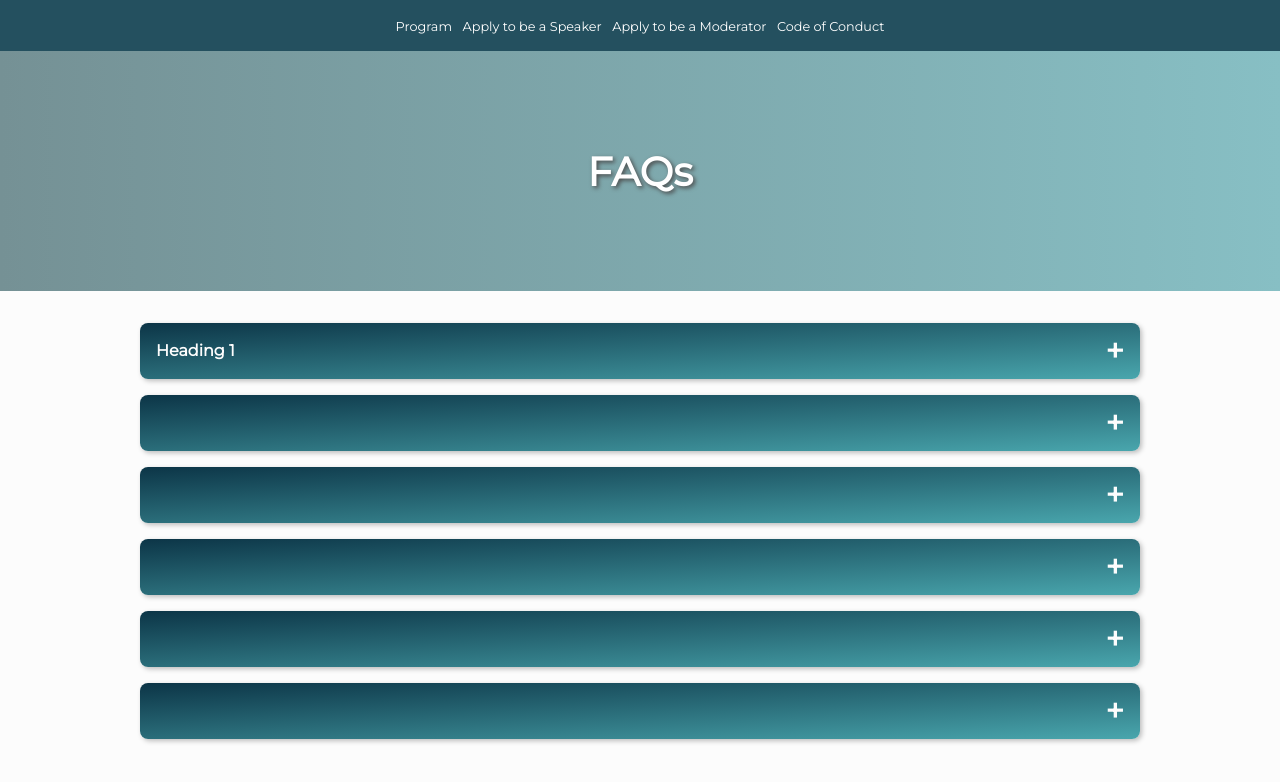
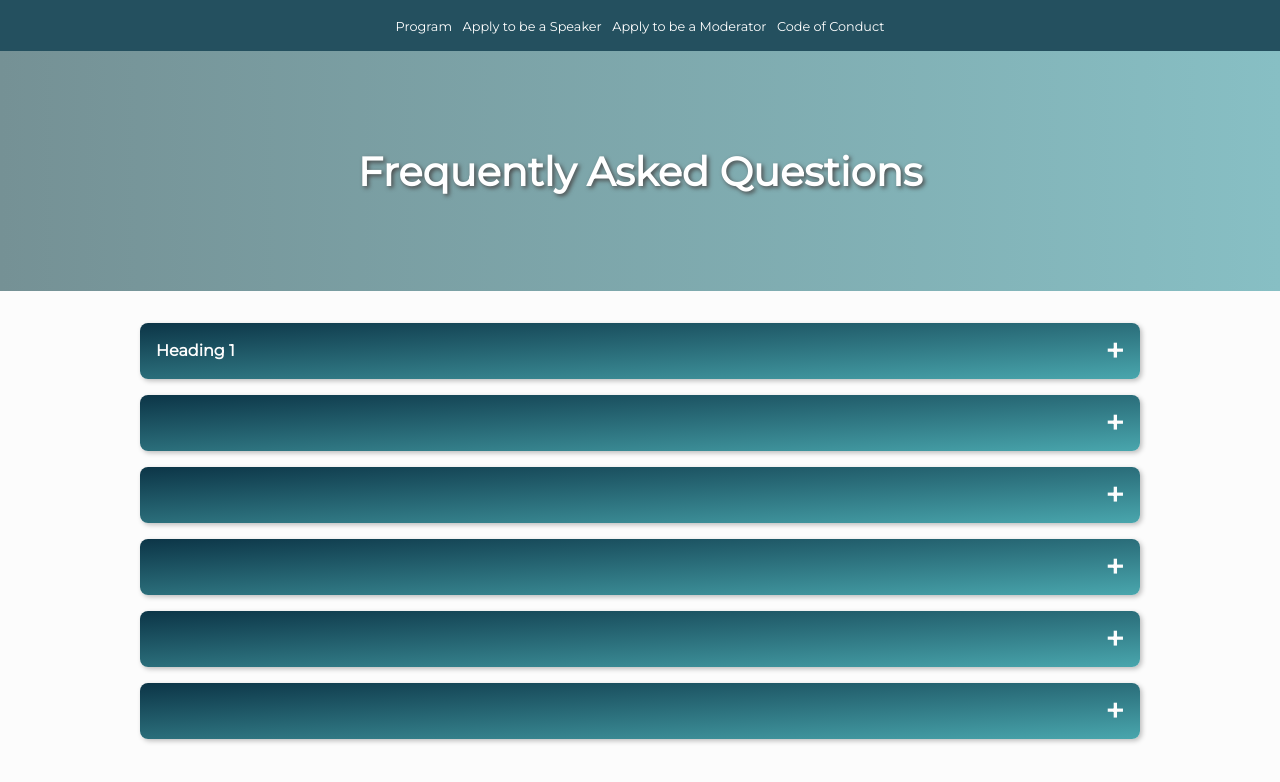
Before and after one commit to quitsune/ACMW-FAQ, a plain HTML site: page index.html in a window 1280 px wide. Drawn offline with Linux system fonts and the light colour scheme.

Commit message:
For Hacktoberfest

```diff
--- a/index.html
+++ b/index.html
@@ -12,7 +12,7 @@
       <meta name="viewport" content="width=device-width, initial-scale=1.0" />
 </head>
 <div class="background" style="text-align: center;">
-<h1>FAQs</h1>
+<h1>Frequently Asked Questions</h1>
 </div>
 <div class="content">
 <div class="accordion">
```
